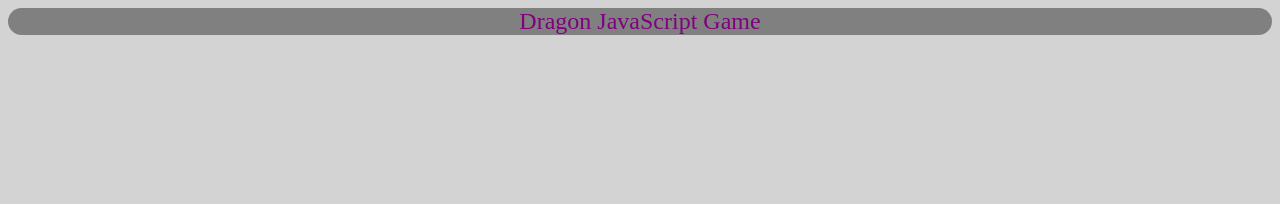
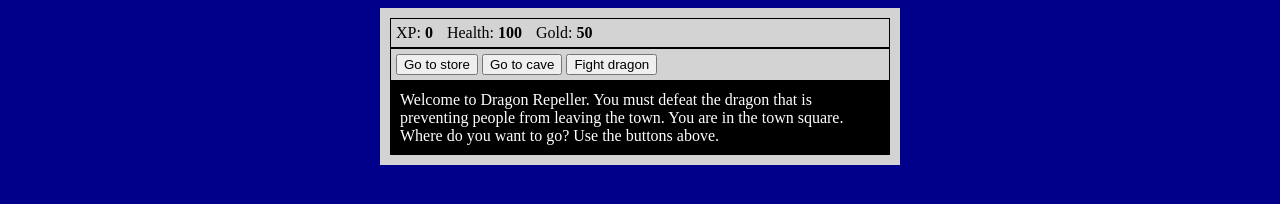
Before and after one commit to LoganReyn/Fundamentals, a plain HTML site: page index.html in a window 1280 px wide. Drawn offline with Linux system fonts and the light colour scheme.

Commit message:
Starter Code --/-/-/-/-/-/-/-/-/

```diff
--- a/index.html
+++ b/index.html
@@ -1,24 +1,31 @@
 <!DOCTYPE html>
-<!-- Comment in HTML.
-DOCTYPE used for webpage to display correctly -->
+<html lang="en" >
 
-<html>
-    <head>
-        <title>My Page</title>
-        <link rel="stylesheet" href="styles/style.css">
-    </head>
+<head>
+  <meta charset="UTF-8">
+  <title>RPG - Dragon Repeller</title>
+  <link rel="stylesheet" href="styles/style.css">
+</head>
 
 <body>
-    <div class="drop-down">
-        Dragon JavaScript Game
-    </div>
-
-    <div id ="game">
-        <span></span>
-    </div>
-
-
-
+<div id="game">
+  <div id="stats">
+    <span class="stat">XP: <strong><span id="xpText">0</span></strong></span>
+    <span class="stat">Health: <strong><span id="healthText">100</span></strong></span>
+    <span class="stat">Gold: <strong><span id="goldText">50</span></strong></span>
+  </div>
+  <div id="controls">
+    <button id="button1">Go to store</button>
+    <button id="button2">Go to cave</button>
+    <button id="button3">Fight dragon</button>
+  </div>
+  <div id="monsterStats">
+    <span class="stat">Monster Name: <strong><span id="monsterName"></span></strong></span>
+    <span class="stat">Health: <strong><span id="monsterHealth"></span></strong></span>
+  </div>
+  <div id="text">Welcome to Dragon Repeller. You must defeat the dragon that is preventing people from leaving the town. You are in the town square. Where do you want to go? Use the buttons above.</div>
+</div>
+<script  src="script.js"></script>
 </body>
 
 </html>
--- a/styles/style.css
+++ b/styles/style.css
@@ -1,26 +1,41 @@
-* {
-    color:purple;
-    f;
-}
+body {
+    background-color: darkblue;
+  }
 
-body {
+  #text {
+    background-color: black;
+    color: white;
+    padding: 10px;
+  }
+
+  #game {
+    max-width: 500px;
+    max-height: 400px;
     background-color: lightgray;
-}
+    color: white;
+    margin: 0 auto;
+    padding: 10px;
+  }
 
-.drop-down {
-    border-radius: 20px;
-    font-size: x-large;
-    text-align: center;
-    align-self: center;
-    background-color: gray;
-}
+  #controls {
+    border: 1px black solid;
+    padding: 5px;
+  }
 
-.drop-down:hover {
-    background-color: antiquewhite;
-}
+  #stats {
+    border: 1px black solid;
+    color: black;
+    padding: 5px;
+  }
 
-/* `#` uses element id name (element id = '')*/
-/* refrenceing a class (element class = '') */
+  #monsterStats {
+    display: none;
+    border: 1px black solid;
+    color: white;
+    padding: 5px;
+    background-color: red;
+  }
 
-
-/* Affect Every Element */
+  .stat {
+    padding-right: 10px;
+  }
```
